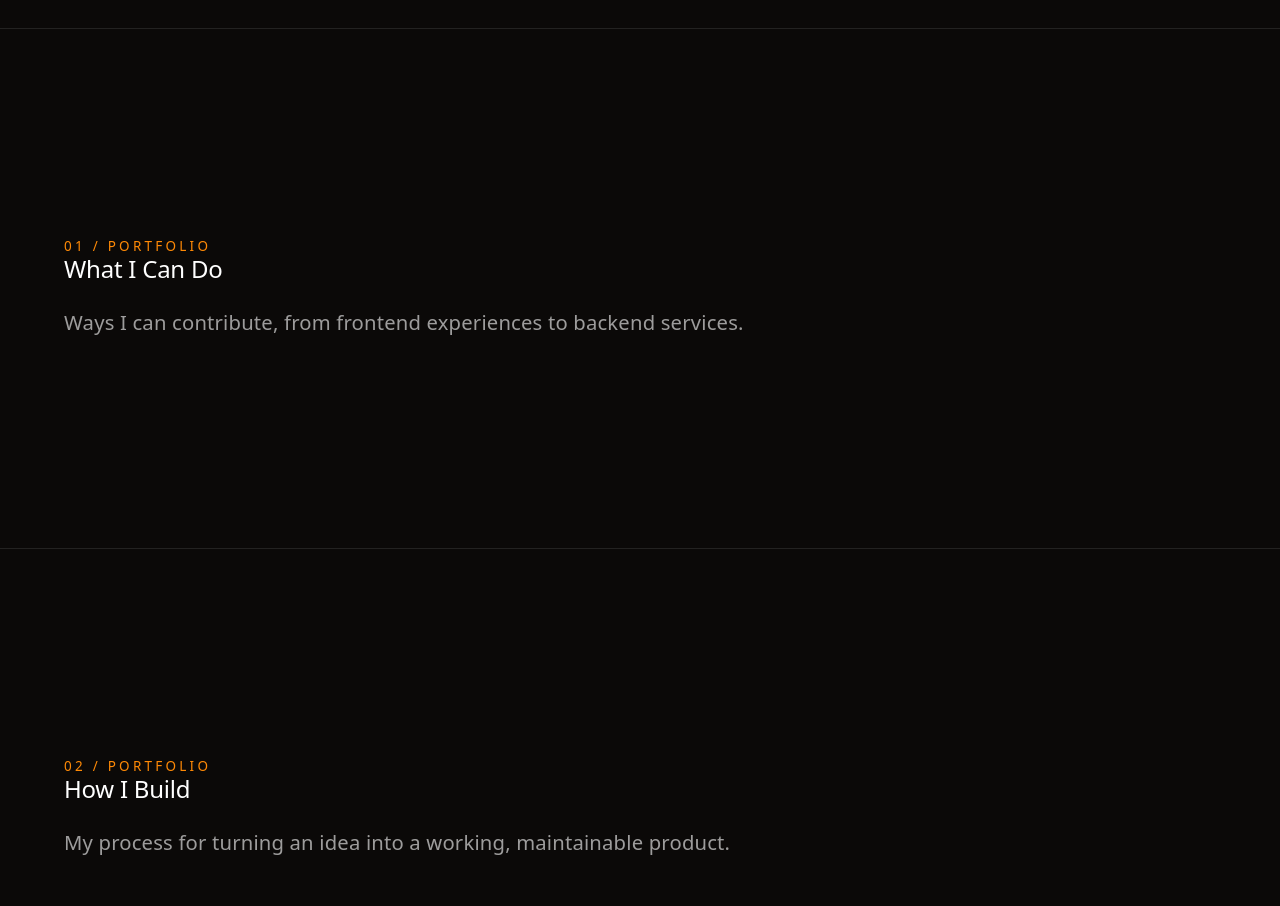
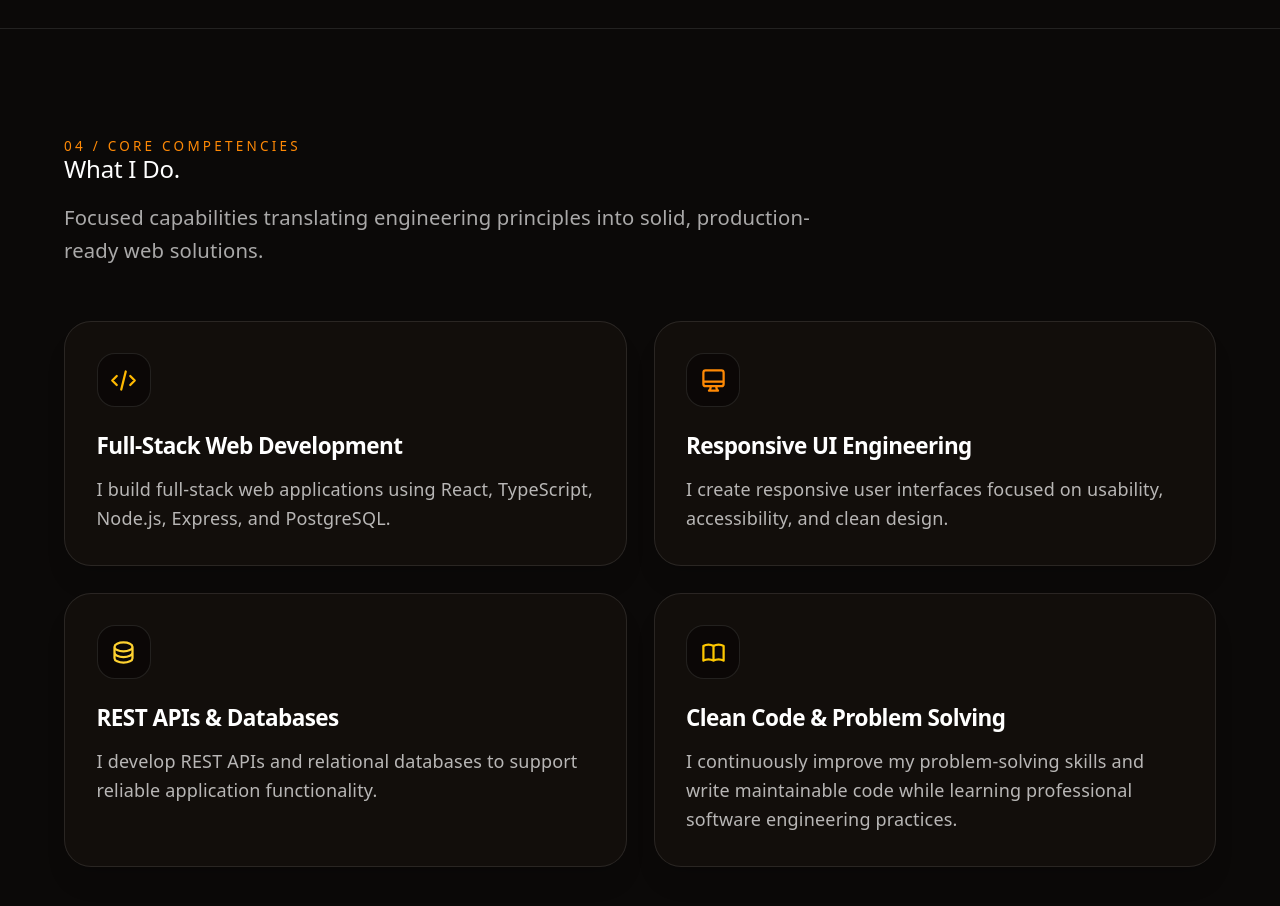
Before and after one commit to JuanLuis-stack/portfolio, a React app: page / in a window 1280 px wide. Shown: the part 3980-4886 px from the top of the page. Built offline with nearby package versions, Linux system fonts and the light colour scheme; the HTML template or start-up script is replaced by a standard one.

Commit message:
feat(what-i-can-do): create WhatICanDo component with stylized feature boxes

```diff
--- a/src/App.tsx
+++ b/src/App.tsx
@@ -3,14 +3,9 @@ import Header from "./components/Header";
 import AboutMe from "./components/AboutMe";
 import TechStack from "./components/TechStack";
 import MyProjects from "./components/MyProjects";
+import WhatICanDo from "./components/WhatICanDo";
 
 const sections = [
-  {
-    id: "what-i-can-do",
-    title: "What I Can Do",
-    description:
-      "Ways I can contribute, from frontend experiences to backend services.",
-  },
   {
     id: "how-i-build",
     title: "How I Build",
@@ -33,6 +28,7 @@ function App() {
       <AboutMe />
       <TechStack />
       <MyProjects />
+      <WhatICanDo />
       {sections.map((section, index) => (
         <section
           key={section.id}
--- /dev/null
+++ b/src/components/WhatICanDo.tsx
@@ -0,0 +1,139 @@
+const capabilities = [
+  {
+    title: "Full-Stack Web Development",
+    description:
+      "I build full-stack web applications using React, TypeScript, Node.js, Express, and PostgreSQL.",
+    icon: (
+      <svg
+        className="h-6 w-6 text-amber-400"
+        fill="none"
+        stroke="currentColor"
+        viewBox="0 0 24 24"
+      >
+        <path
+          strokeLinecap="round"
+          strokeLinejoin="round"
+          strokeWidth={2}
+          d="M10 20l4-16m4 4l4 4-4 4M6 16l-4-4 4-4"
+        />
+      </svg>
+    ),
+  },
+  {
+    title: "Responsive UI Engineering",
+    description:
+      "I create responsive user interfaces focused on usability, accessibility, and clean design.",
+    icon: (
+      <svg
+        className="h-6 w-6 text-orange-400"
+        fill="none"
+        stroke="currentColor"
+        viewBox="0 0 24 24"
+      >
+        <path
+          strokeLinecap="round"
+          strokeLinejoin="round"
+          strokeWidth={2}
+          d="M9.75 17L9 20l-1 1h8l-1-1-.75-3M3 13h18M5 17h14a2 2 0 002-2V5a2 2 0 00-2-2H5a2 2 0 00-2 2v10a2 2 0 002 2z"
+        />
+      </svg>
+    ),
+  },
+  {
+    title: "REST APIs & Databases",
+    description:
+      "I develop REST APIs and relational databases to support reliable application functionality.",
+    icon: (
+      <svg
+        className="h-6 w-6 text-amber-300"
+        fill="none"
+        stroke="currentColor"
+        viewBox="0 0 24 24"
+      >
+        <path
+          strokeLinecap="round"
+          strokeLinejoin="round"
+          strokeWidth={2}
+          d="M4 7v10c0 2.21 3.582 4 8 4s8-1.79 8-4V7M4 7c0 2.21 3.582 4 8 4s8-1.79 8-4M4 7c0-2.21 3.582-4 8-4s8 1.79 8 4m0 5c0 2.21-3.582 4-8 4s-8-1.79-8-4"
+        />
+      </svg>
+    ),
+  },
+  {
+    title: "Clean Code & Problem Solving",
+    description:
+      "I continuously improve my problem-solving skills and write maintainable code while learning professional software engineering practices.",
+    icon: (
+      <svg
+        className="h-6 w-6 text-yellow-400"
+        fill="none"
+        stroke="currentColor"
+        viewBox="0 0 24 24"
+      >
+        <path
+          strokeLinecap="round"
+          strokeLinejoin="round"
+          strokeWidth={2}
+          d="M12 6.253v13m0-13C10.832 5.477 9.246 5 7.5 5S4.168 5.477 3 6.253v13C4.168 18.477 5.754 18 7.5 18s3.332.477 4.5 1.253m0-13C13.168 5.477 14.754 5 16.5 5c1.747 0 3.332.477 4.5 1.253v13C19.832 18.477 18.247 18 16.5 18c-1.746 0-3.332.477-4.5 1.253"
+        />
+      </svg>
+    ),
+  },
+];
+
+function WhatICanDo() {
+  return (
+    <section
+      id="what-i-can-do"
+      aria-labelledby="what-i-can-do-title"
+      className="flex min-h-[65svh] scroll-mt-20 items-center border-t border-white/10 px-6 py-24 sm:px-10"
+    >
+      <div className="mx-auto w-full max-w-5xl">
+        <div className="mb-12">
+          <p className="mb-4 text-xs font-medium uppercase tracking-[0.24em] text-orange-400">
+            04 / Core Competencies
+          </p>
+          <h2
+            id="what-i-can-do-title"
+            className="mb-4 text-4xl font-semibold tracking-tight text-white sm:text-5xl"
+          >
+            What I Do.
+          </h2>
+          <p className="max-w-2xl text-base leading-relaxed text-white/65 sm:text-lg">
+            Focused capabilities translating engineering principles into solid,
+            production-ready web solutions.
+          </p>
+        </div>
+
+        {/* Feature Boxes */}
+        <div className="grid grid-cols-1 gap-6 sm:grid-cols-2">
+          {capabilities.map((item) => (
+            <div
+              key={item.title}
+              className="group relative flex flex-col justify-between overflow-hidden rounded-3xl border border-white/10 bg-[#14100c]/85 p-7 shadow-xl backdrop-blur-md transition-all duration-300 hover:-translate-y-1 hover:border-orange-500/40 hover:bg-[#1a140f]"
+            >
+              <div>
+                {/* Icon Circle */}
+                <div className="mb-5 inline-flex h-12 w-12 items-center justify-center rounded-2xl border border-white/10 bg-black/40 transition-colors group-hover:border-orange-500/30 group-hover:bg-orange-500/10">
+                  {item.icon}
+                </div>
+
+                {/* Title */}
+                <h3 className="mb-3 text-lg font-bold tracking-tight text-white transition-colors group-hover:text-orange-300 sm:text-xl">
+                  {item.title}
+                </h3>
+
+                {/* Description */}
+                <p className="text-sm leading-relaxed text-white/70 sm:text-base">
+                  {item.description}
+                </p>
+              </div>
+            </div>
+          ))}
+        </div>
+      </div>
+    </section>
+  );
+}
+
+export default WhatICanDo;
```
Also changed, not shown: 1 other file (tests, documents, lock files or other folders).
